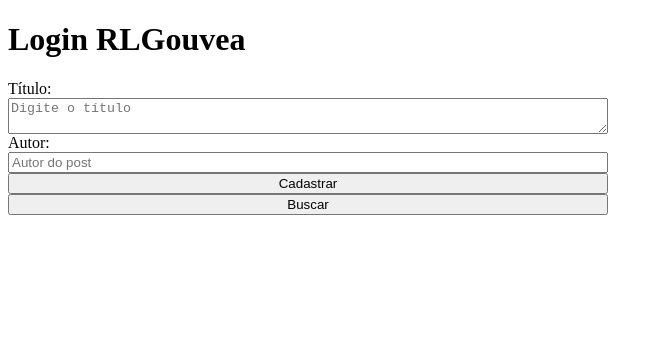
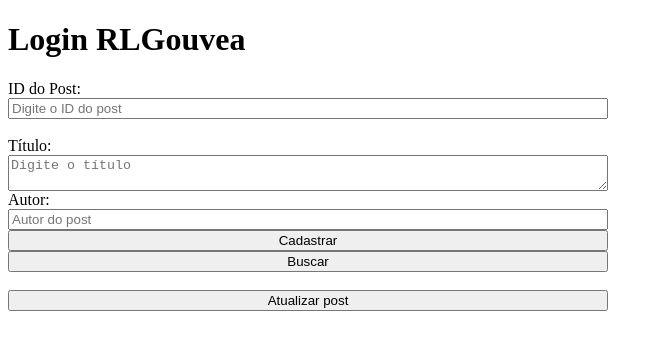
Before and after one commit to educwb/loginreact, a React (Create React App) app: page / in a window 1280 px wide. Shown: the top 350 px of the page, without its empty margins (0-663 px from the left). Built offline with nearby package versions, Linux system fonts and the light colour scheme.

Commit message:
editando post

```diff
--- a/src/App.js
+++ b/src/App.js
@@ -1,16 +1,18 @@
 import { useState} from 'react'
 import { db } from './firebaseConnection'
-import { doc, setDoc, collection, addDoc, getDoc, getDocs } from 'firebase/firestore'
+import { doc, setDoc, collection, addDoc, getDoc, getDocs, updateDoc } from 'firebase/firestore'
 import './app.css'
 import { async } from '@firebase/util'
 
 export default function App(){
   const [titulo, setTitulo] = useState('')
   const [autor, setAutor] = useState('')
+  const [idPost, setIdPost] = useState('')
 
   const [posts, setPosts] = useState([])
 
   async function handleAdd(){
+    // // PARA GRAVAR O ID MANUALMENTE
     // await setDoc(doc(db, "posts", "12345"), {
     //   titulo: titulo,
     //   autor: autor,
@@ -38,6 +40,7 @@ export default function App(){
   }
 
   async function buscarPost(){
+    // // PARA BUSCAR UM ÚNICO REGISTRO
     // const postRef = doc(db, 'posts', '6yXy8DN6Q99JGCCYoy0v')
 
     // await getDoc(postRef)
@@ -70,11 +73,39 @@ export default function App(){
 
   }
 
+  async function editarPost(){
+    const docRef = doc(db, 'posts', idPost)
+
+    await updateDoc(docRef, {
+      titulo: titulo,
+      autor: autor
+    })
+    .then(() => {
+      console.log('Post atualizado!')
+      setIdPost('')
+      setTitulo('')
+      setAutor('')
+    })
+    .catch((error) => {
+      console.log('Error ao atualizar: ' + error)
+    })
+
+  }
+
   return(
     <div>
       <h1>Login RLGouvea</h1>
 
       <div className='container'>
+
+        <label>ID do Post:</label>
+        <input
+          type="text"
+          placeholder='Digite o ID do post'
+          value={idPost}
+          onChange={ (e) => setIdPost(e.target.value)}
+        /><br/>
+
         <label>Título:</label>
         <textarea
           type='text'
@@ -92,14 +123,17 @@ export default function App(){
         />
 
         <button onClick={handleAdd}>Cadastrar</button>
-        <button onClick={buscarPost}>Buscar</button>
+        <button onClick={buscarPost}>Buscar</button> <br/>
+
+        <button onClick={editarPost}>Atualizar post</button>
 
         <ul>
           {posts.map((post) => {
             return(
               <li key={post.id}>
+                <strong>ID: {post.id}</strong> <br/>
                 <span>Título: {post.titulo}</span> <br/>
-                <span>Autor: {post.autor}</span> <br/>
+                <span>Autor: {post.autor}</span> <br/><br/>
               </li>
             )
           })}
```
